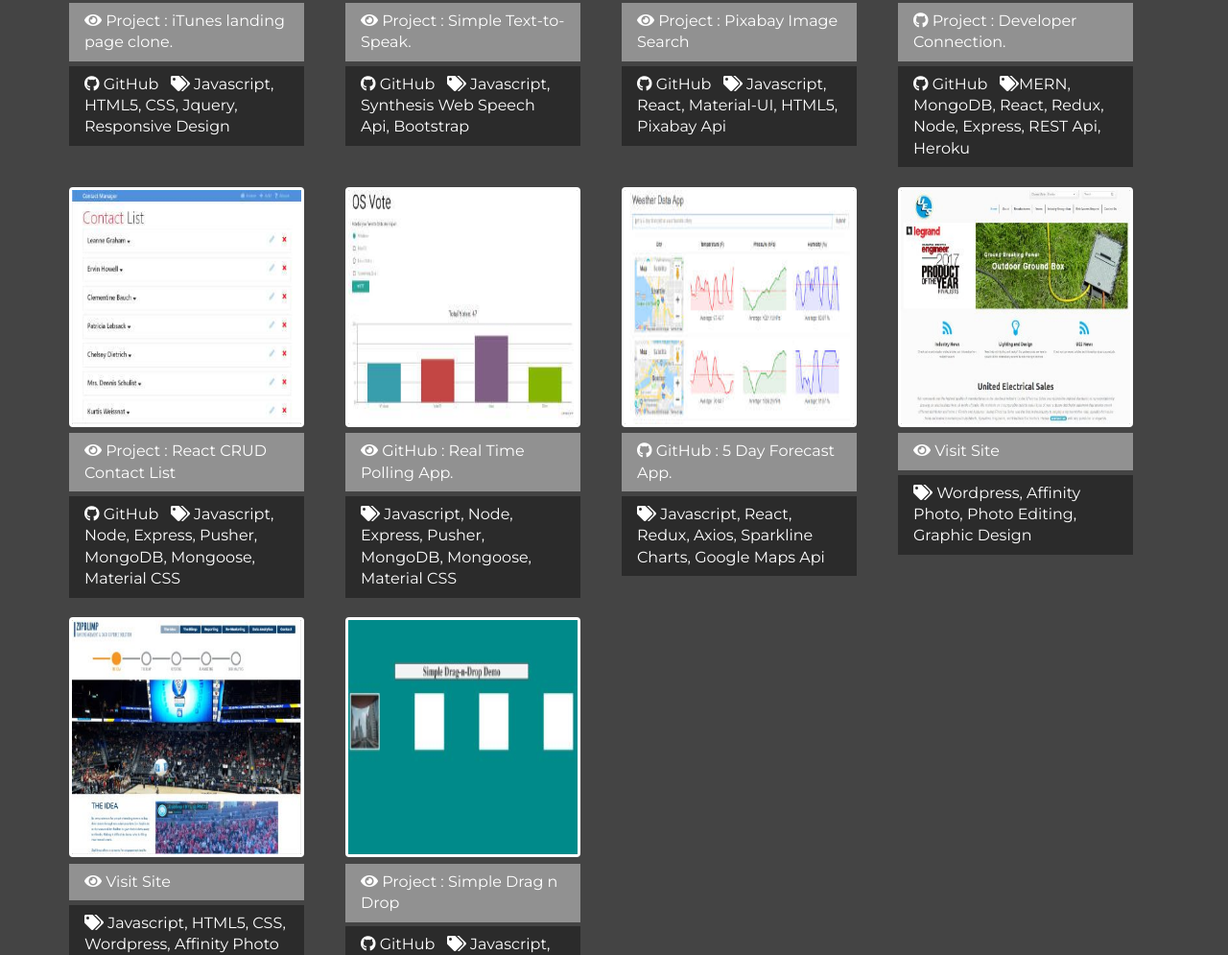
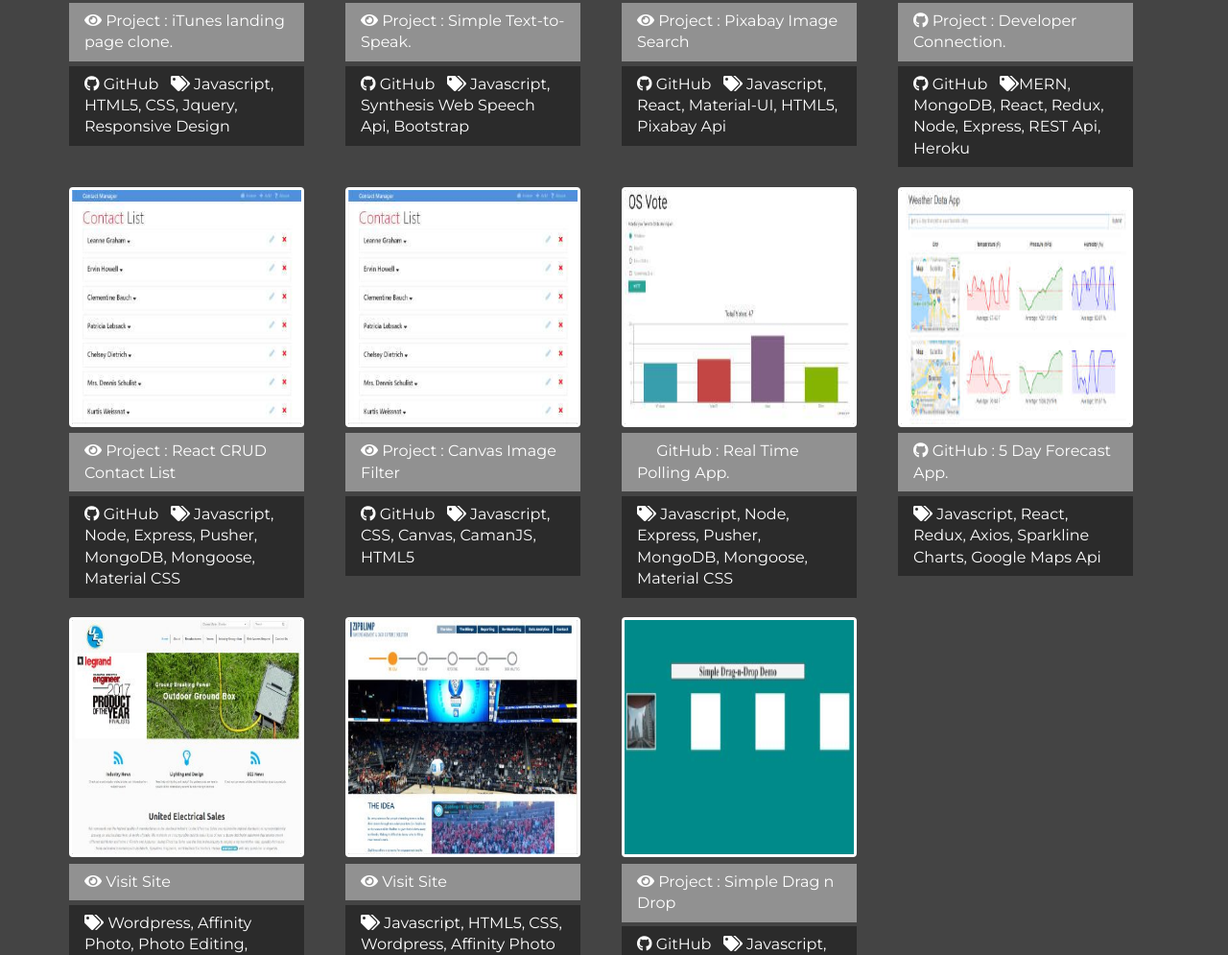
Before and after one commit to thomasmartin86/myportfolio, a website: page dist/work.html in a window 1280 px wide. Shown: the part 980-1975 px from the top of the page at 96% size. Drawn offline with nearby package versions, Linux system fonts and the light colour scheme.

Commit message:
adding work to work page

```diff
--- a/dist/work.html
+++ b/dist/work.html
@@ -66,10 +66,10 @@
                 </a>
             </div>
             <div class="item">
-                <a href="https:parkehouseacademy.com">
+                <a href="https://parkehouseacademy.com">
                     <img src="./img/parkehouse-proj-2.jpg" alt="parkehouseacademy.com">
                 </a>
-                <a href="https:parkehouseacademy.com" class="btn-light">
+                <a href="https://parkehouseacademy.com" class="btn-light">
                     <i class="fas fa-eye"></i> Visit Site
                 </a>
                 <a href="#" class="btn-dark">
@@ -166,12 +166,24 @@
                 </a>
             </div>
             <div class="item">
+                <a href="https://thomasmartin86.github.io/imageFilter/">
+                    <img src="./img/react-contact-list-crud.jpg" alt="myTunes landing page clone">
+                </a>
+                <a href="https://thomasmartin86.github.io/imageFilter/" class="btn-light">
+                    <i class="fas fa-eye"></i> Project : Canvas Image Filter
+                </a>
+                <a href="https://github.com/thomasmartin86/imageFilter" class="btn-dark">
+                    <i class="fab fa-github"></i> GitHub &nbsp&nbsp<i class="fas fa-tags"></i> Javascript, CSS, Canvas,
+                    CamanJS, HTML5
+                </a>
+            </div>
+            <div class="item">
                 <a href="#!">
                     <div class="toolTip"></div>
                     <img class="item-image" src="./img/real-time-polling-app.jpg" alt="myTunes landing page clone">
                 </a>
                 <a href="https://github.com/thomasmartin86/real-time-polling-app" class="btn-light">
-                    <i class="fas fa-eye"></i> GitHub : Real Time Polling App.
+                    <i class="fas fa-github"></i> GitHub : Real Time Polling App.
                 </a>
                 <a href="#!" class="btn-dark">
                     <i class="fas fa-tags"></i> Javascript, Node, Express, Pusher, MongoDB, Mongoose, Material CSS
```
Also changed, not shown: dist/img/imagefilter-proj.jpg (added).
